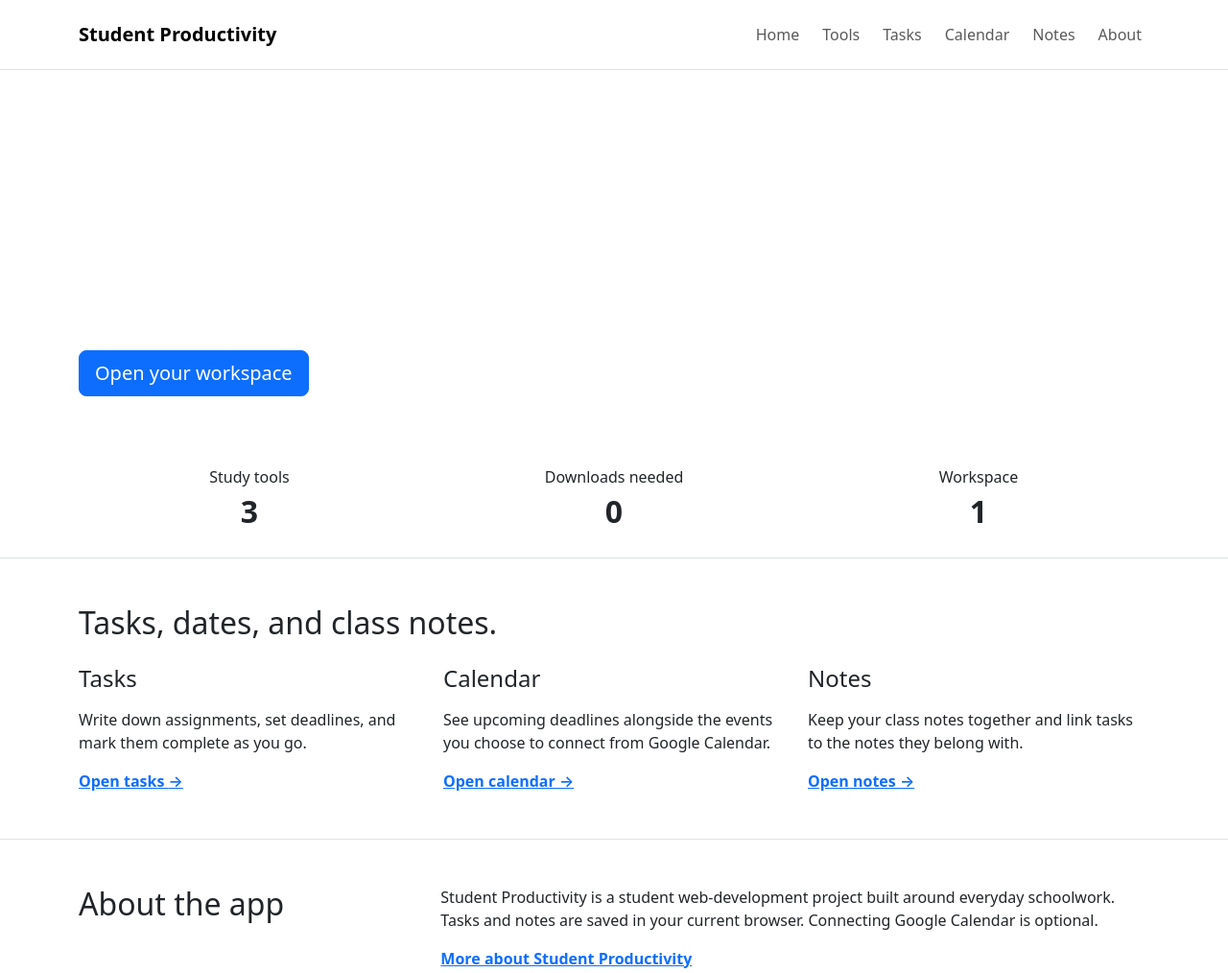
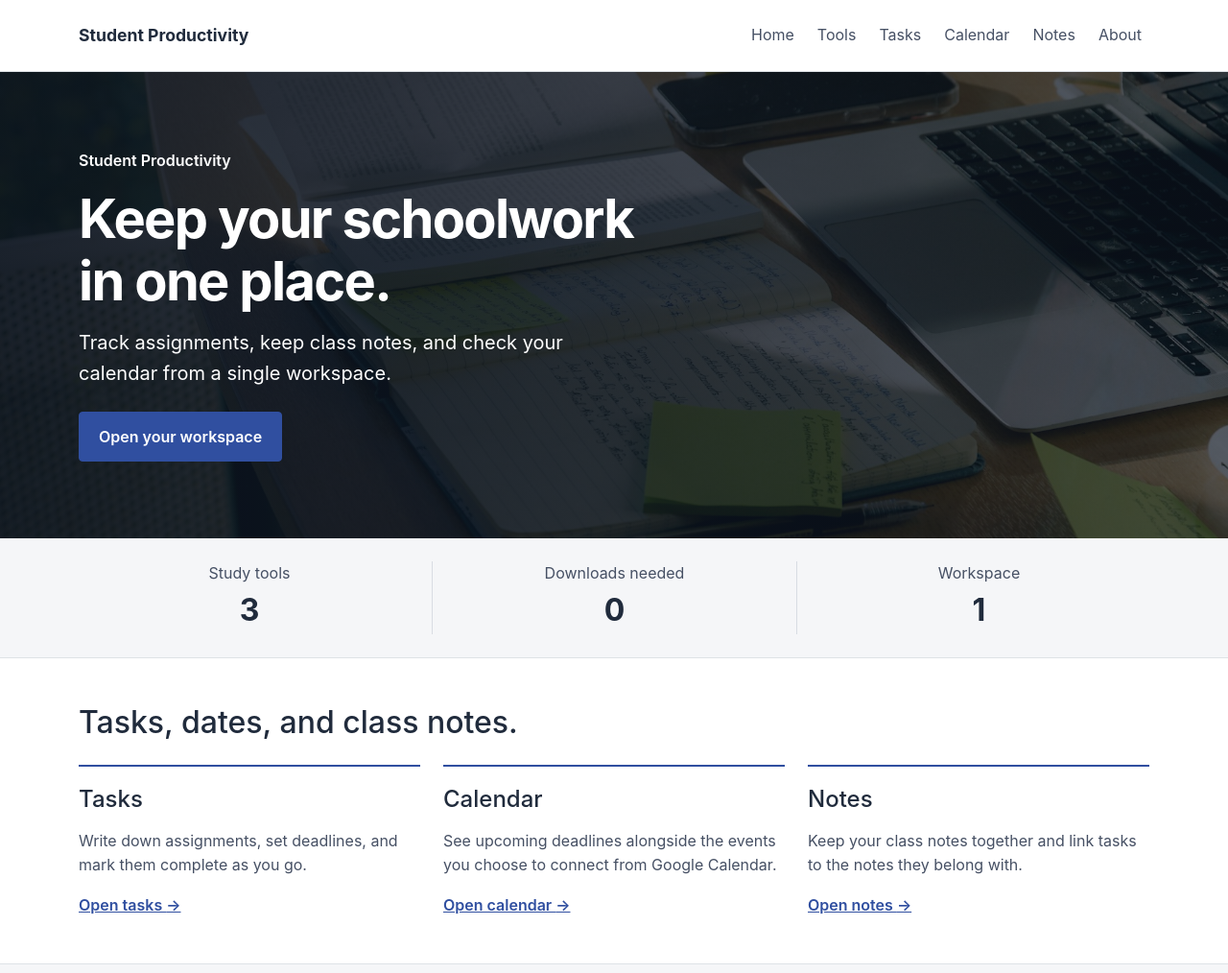
Before and after one commit to DaxtonZimmerman/ProductivityApp, a website: page index.html in a window 1280 px wide. Shown: the top 1014 px of the page at 96% size. Drawn offline with nearby package versions, Linux system fonts and the light colour scheme.

Commit message:
Style landing page with custom Bootstrap overrides and hero photo

```diff
--- /dev/null
+++ b/css/custom.css
@@ -0,0 +1,64 @@
+/* Bootstrap overrides: a restrained blue accent and readable system type. */
+body {
+    color: #202b3c;
+    font-family: -apple-system, BlinkMacSystemFont, "Segoe UI", sans-serif;
+    line-height: 1.6;
+}
+a { color: #304fa0; }
+a:hover { color: #1e3678; }
+.navbar-brand { font-size: 1.1rem; color: #202b3c; }
+.navbar .nav-link { color: #465064; }
+.navbar .nav-link:hover { color: #223c86; }
+.btn-primary {
+    background-color: #304fa0;
+    border-color: #304fa0;
+    border-radius: 0.25rem;
+    font-size: 1rem;
+    font-weight: 600;
+    padding: 0.8rem 1.25rem;
+}
+.btn-primary:hover, .btn-primary:focus, .btn-primary:active {
+    background-color: #243d7e;
+    border-color: #243d7e;
+}
+
+/* Original hero: a decorative study photograph with a dark contrast layer. */
+.hero {
+    background-color: #18222e;
+    background-image: linear-gradient(90deg, rgba(12, 20, 32, 0.92), rgba(12, 20, 32, 0.7)), url("../images/hero-background.jpg");
+    background-size: cover;
+    background-position: center;
+}
+.hero h1 { font-size: 2.25rem; line-height: 1.15; letter-spacing: -0.03em; }
+.hero-description { max-width: 34rem; }
+
+/* Original content treatment: simple rules and spacing, without extra cards. */
+.highlights { background-color: #f5f6f8; }
+.highlight dt { color: #465064; }
+.highlight dd { color: #202b3c; }
+.tool { border-top: 2px solid #304fa0; padding-top: 1.25rem; }
+.tool p { color: #465064; }
+.about-section { background-color: #f5f6f8; }
+footer { color: #465064; font-size: 0.875rem; }
+
+/* Keyboard access: a visible skip link and outlines on every interactive control. */
+a:focus-visible, button:focus-visible {
+    outline: 3px solid #c16700;
+    outline-offset: 4px;
+}
+.skip-link:focus {
+    display: block;
+    padding: 0.75rem 1rem;
+    color: #202b3c;
+    background-color: #fff;
+}
+
+/* Mobile first; Bootstrap handles the grids and navbar at their breakpoints. */
+@media (min-width: 768px) {
+    .highlight + .highlight { border-left: 1px solid #d8dce3; }
+    .hero .container { padding-top: 5rem !important; padding-bottom: 5rem !important; }
+    .hero h1 { font-size: 3rem; }
+}
+@media (min-width: 1200px) {
+    .hero h1 { font-size: 3.5rem; }
+}
--- a/index.html
+++ b/index.html
@@ -7,6 +7,7 @@
     <meta name="google-site-verification" content="1XfWcX1oxRPqoX_yrLU5fHXpGQr2AdU7563kB250p4A">
     <title>Student Productivity | Tasks, Notes &amp; Calendar</title>
     <link href="https://cdn.jsdelivr.net/npm/bootstrap@5.3.8/dist/css/bootstrap.min.css" rel="stylesheet" integrity="sha384-sRIl4kxILFvY47J16cr9ZwB07vP4J8+LH7qKQnuqkuIAvNWLzeN8tE5YBujZqJLB" crossorigin="anonymous">
+    <link href="css/custom.css" rel="stylesheet">
 </head>
 <body>
     <a class="visually-hidden-focusable skip-link" href="#main">Skip to content</a>
```
Also changed, not shown: README.md.
